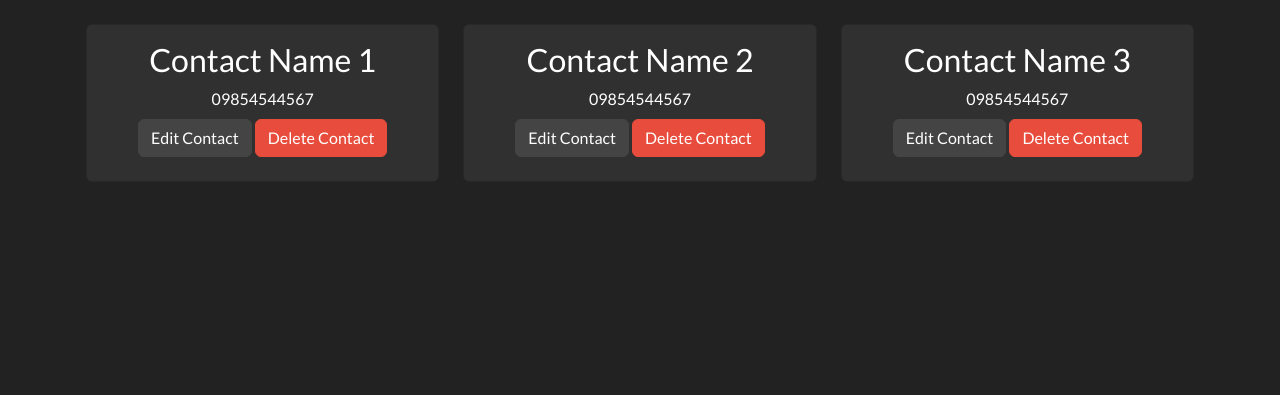
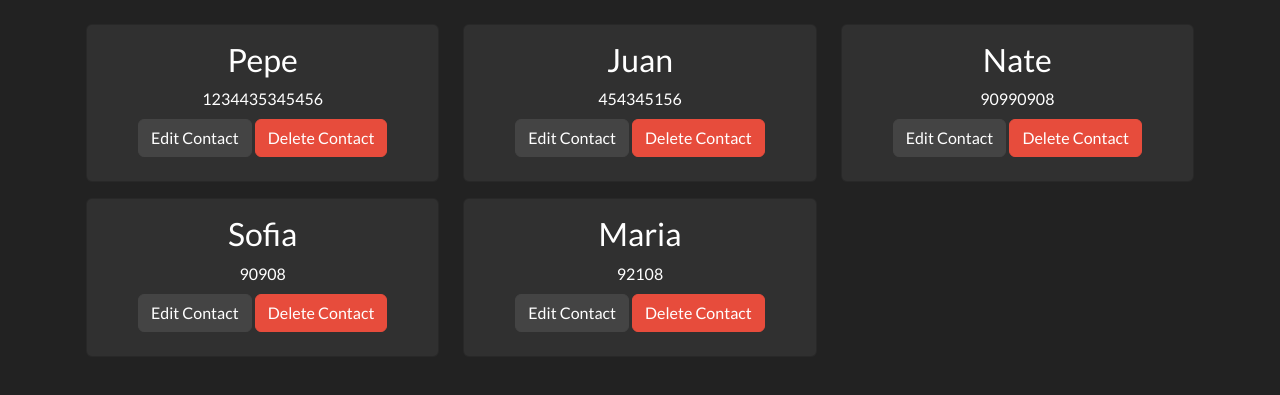
Before and after one commit to danilososav/contacts-app, a PHP site: page / in a window 1280 px wide. Shown: the part 72-467 px from the top of the page. Run offline with PHP 8.4, Linux system fonts and the light colour scheme.

Commit message:
Switch to PHP

```diff
--- a/index.html
+++ b/index.php
@@ -1,3 +1,14 @@
+<?php
+$contacts = [
+      ["name" => "Pepe", "phone_number" => "1234435345456"],
+      ["name" => "Juan", "phone_number" => "454345156"],
+      ["name" => "Nate", "phone_number" => "90990908"],
+      ["name" => "Sofia", "phone_number" => "90908"],
+      ["name" => "Maria", "phone_number" => "92108"]
+  ];
+?>
+
+
 <!DOCTYPE html>
 <html lang="en">
 <head>
@@ -49,41 +60,19 @@
   <main>
     <div class="container pt-4 p-3">
       <div class="row">
-        <?php foreach ($contacts as $contact): ?>
-          <div class="col-md-4 mb-3">
+
+      <?php foreach ($contacts as $contact):  ?>
+        <div class="col-md-4 mb-3">
             <div class="card text-center">
               <div class="card-body">
-                <h3 class="card-title text-capitalize">Contact Name 1</h3>
-                <p class="m-2">09854544567</p>
-                <a href="#" class="btn btn-secondary mb-2">Edit Contact</a>
-                <a href="#" class="btn btn-danger mb-2">Delete Contact</a>
-              </div>
-            </div>
-          </div>
-
-          <div class="col-md-4 mb-3">
-            <div class="card text-center">
-              <div class="card-body">
-                <h3 class="card-title text-capitalize">Contact Name 2</h3>
-                <p class="m-2">09854544567</p>
-                <a href="#" class="btn btn-secondary mb-2">Edit Contact</a>
-                <a href="#" class="btn btn-danger mb-2">Delete Contact</a>
-              </div>
-            </div>
-          </div>
-
-          <div class="col-md-4 mb-3">
-            <div class="card text-center">
-              <div class="card-body">
-                <h3 class="card-title text-capitalize">Contact Name 3</h3>
-                <p class="m-2">09854544567</p>
+                <h3 class="card-title text-capitalize"><?= $contact["name"] ?></h3>
+                <p class="m-2"><?= $contact["phone_number"] ?></p>
                 <a href="#" class="btn btn-secondary mb-2">Edit Contact</a>
                 <a href="#" class="btn btn-danger mb-2">Delete Contact</a>
               </div>
             </div>
           </div>
         <?php endforeach ?>
-
       </div>
     </div>
   </main>
```
